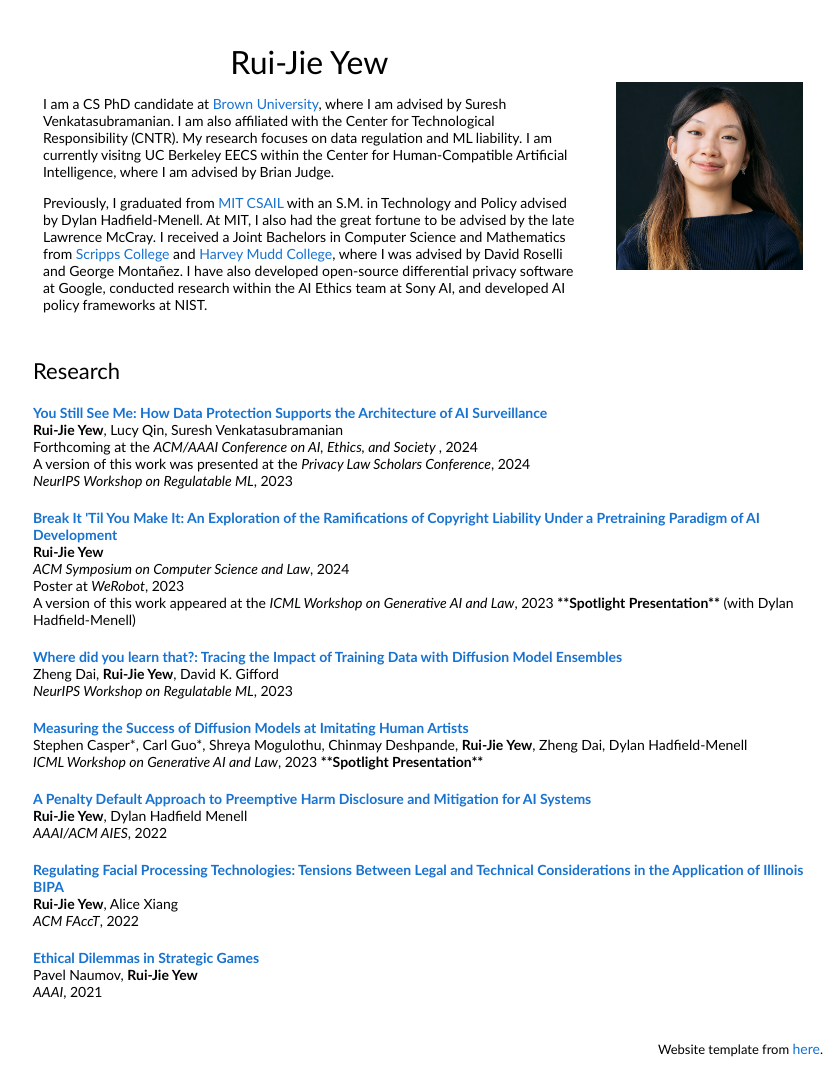
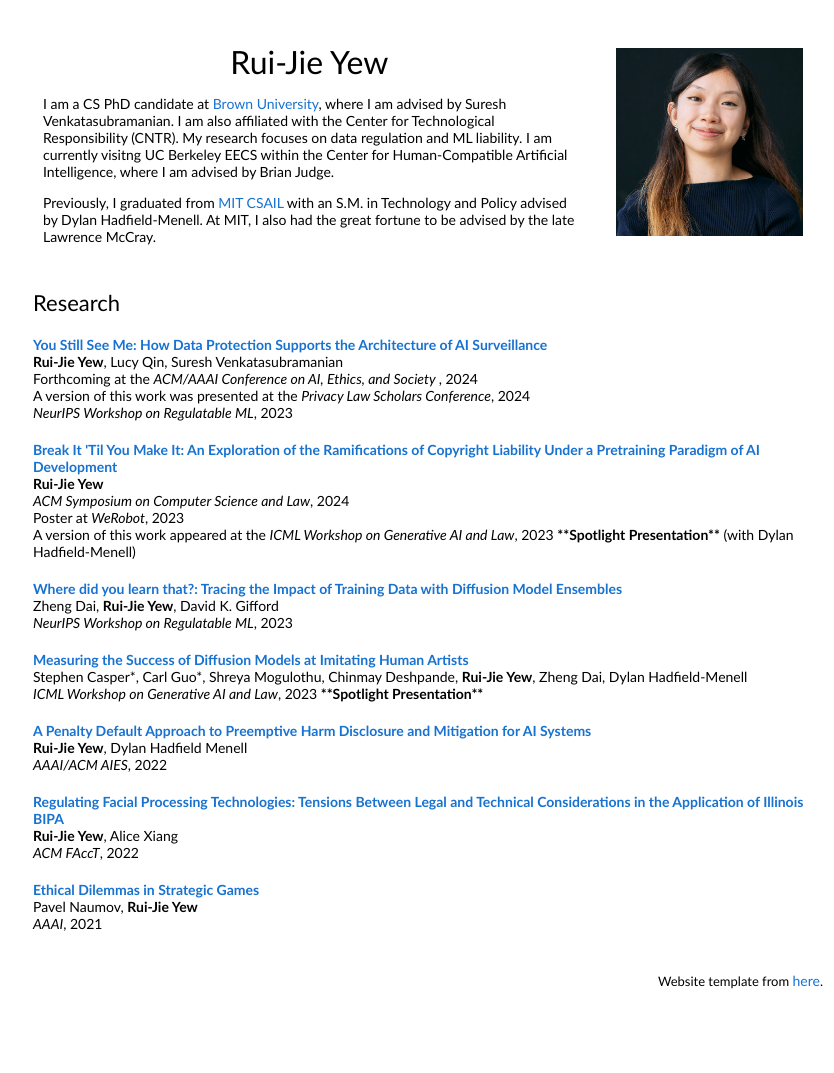
Before and after one commit to r-jy/r-jy.github.io, a plain HTML site: page index.html in a window 1280 px wide. Shown: the whole page, without its empty margins (217-1051 px from the left). After the commit the page ends 1010 px from the top, so only its background shows below. Drawn offline with Linux system fonts and the light colour scheme.

Commit message:
Update index.html

```diff
--- a/index.html
+++ b/index.html
@@ -21,7 +21,7 @@
               </p>
               <p>I am a CS PhD candidate at <a href= https://cs.brown.edu>Brown University</a>, where I am advised by Suresh Venkatasubramanian. I am also affiliated with the Center for Technological Responsibility (CNTR). My research focuses on data regulation and ML liability. I am currently visitng UC Berkeley EECS within the Center for Human-Compatible Artificial Intelligence, where I am advised by Brian Judge.
               <p>
-                Previously, I graduated from <a href=https://www.csail.mit.edu>MIT CSAIL</a> with an S.M. in Technology and Policy advised by Dylan Hadfield-Menell. At MIT, I also had the great fortune to be advised by the late Lawrence McCray. I received a Joint Bachelors in Computer Science and Mathematics from <a href=https://www.scrippscollege.edu>Scripps College</a> and <a href=https://www.hmc.edu/cs>Harvey Mudd College</a>, where I was advised by David Roselli and George Montañez. I have also developed open-source differential privacy software at Google, conducted research within the AI Ethics team at Sony AI, and developed AI policy frameworks at NIST.
+                Previously, I graduated from <a href=https://www.csail.mit.edu>MIT CSAIL</a> with an S.M. in Technology and Policy advised by Dylan Hadfield-Menell. At MIT, I also had the great fortune to be advised by the late Lawrence McCray.
               </p>
 
             </td>
```
